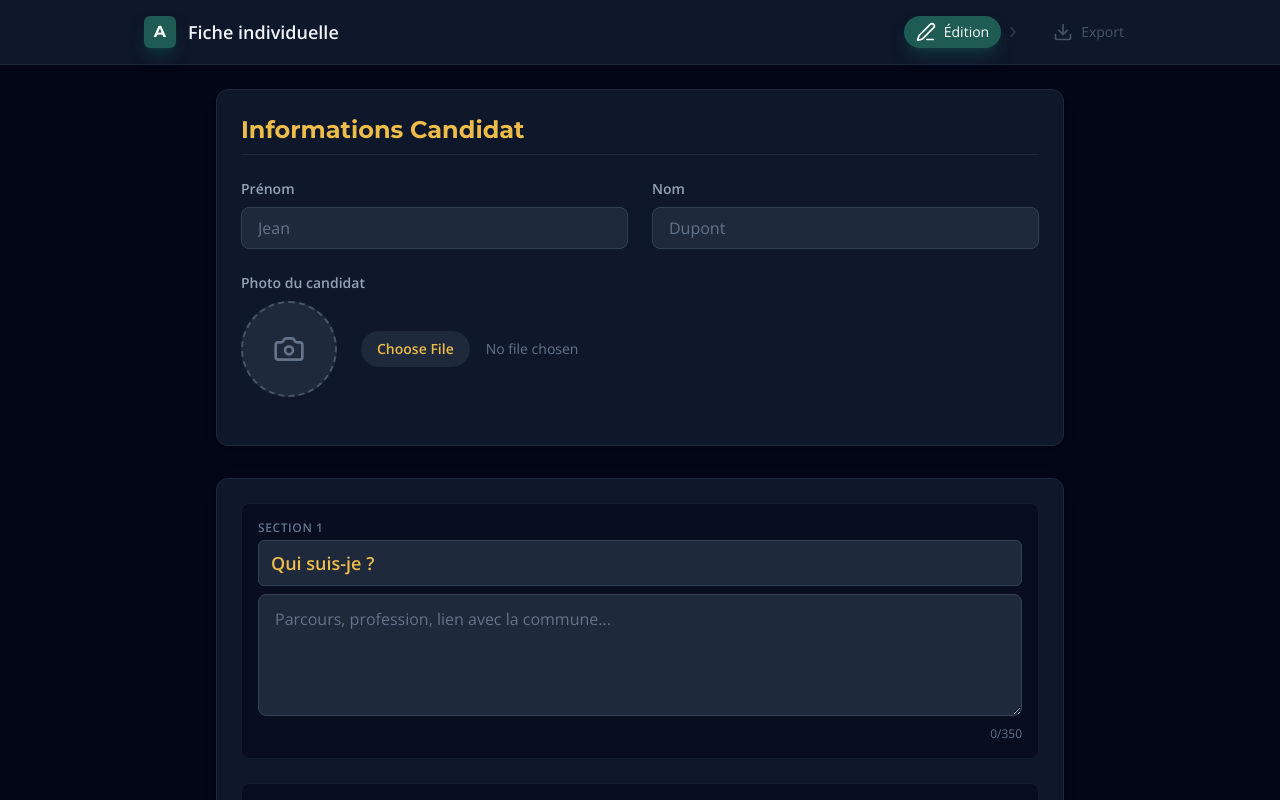
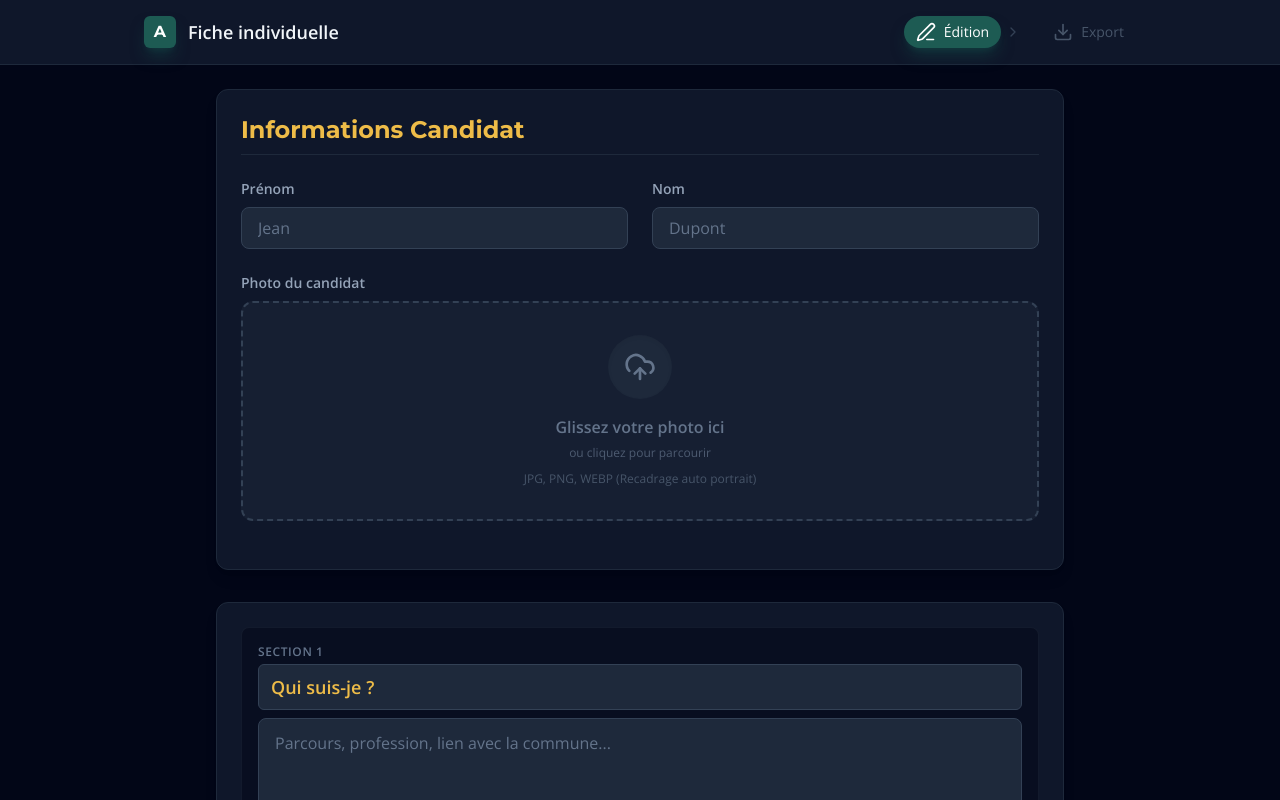
Before and after one commit to WeirdNoise/Collectif, a React (Vite) app: page / in a window 1280 px wide. Shown: the top 800 px of the page. Built offline with nearby package versions, Linux system fonts and the light colour scheme.

Commit message:
feat: Enhance photo upload with drag-and-drop
Adds drag-and-drop functionality for image uploads, improving user experience. Also refines image cropping in the `CardTemplate` to ensure the top part of the image is prioritized.

```diff
--- a/App.tsx
+++ b/App.tsx
@@ -1,5 +1,5 @@
 import React, { useState, useRef, useCallback, useEffect } from 'react';
-import { Camera, Edit3, Image as ImageIcon, Download, Check, ChevronRight } from 'lucide-react';
+import { Camera, Edit3, Image as ImageIcon, Download, Check, ChevronRight, UploadCloud } from 'lucide-react';
 import { toPng } from 'html-to-image';
 import { CandidateProfile, Step } from './types';
 import { CardTemplate } from './components/CardTemplate';
@@ -27,6 +27,7 @@ export default function App() {
   const [currentStep, setCurrentStep] = useState<Step>(Step.COLLECT);
   const [data, setData] = useState<CandidateProfile>(INITIAL_PROFILE);
   const [isGenerating, setIsGenerating] = useState(false);
+  const [isDragging, setIsDragging] = useState(false);
 
   // Refs for generating images (attached to off-screen elements)
   const refA4 = useRef<HTMLDivElement>(null);
@@ -56,10 +57,36 @@ export default function App() {
     setData(prev => ({ ...prev, [name]: value }));
   };
 
+  const processFile = (file: File) => {
+    if (file && file.type.startsWith('image/')) {
+      const url = URL.createObjectURL(file);
+      setData(prev => ({ ...prev, photoUrl: url }));
+    } else {
+      alert("Format de fichier non supporté. Veuillez utiliser une image (JPEG, PNG).");
+    }
+  };
+
   const handlePhotoUpload = (e: React.ChangeEvent<HTMLInputElement>) => {
     if (e.target.files && e.target.files[0]) {
-      const url = URL.createObjectURL(e.target.files[0]);
-      setData(prev => ({ ...prev, photoUrl: url }));
+      processFile(e.target.files[0]);
+    }
+  };
+
+  const handleDragOver = (e: React.DragEvent<HTMLDivElement>) => {
+    e.preventDefault();
+    setIsDragging(true);
+  };
+
+  const handleDragLeave = (e: React.DragEvent<HTMLDivElement>) => {
+    e.preventDefault();
+    setIsDragging(false);
+  };
+
+  const handleDrop = (e: React.DragEvent<HTMLDivElement>) => {
+    e.preventDefault();
+    setIsDragging(false);
+    if (e.dataTransfer.files && e.dataTransfer.files[0]) {
+      processFile(e.dataTransfer.files[0]);
     }
   };
 
@@ -211,20 +238,45 @@ export default function App() {
 
               <div className="mb-6">
                 <label className="block text-sm font-semibold text-slate-400 mb-2">Photo du candidat</label>
-                <div className="flex items-center space-x-6">
-                  <div className="w-24 h-24 bg-slate-800 rounded-full overflow-hidden border-2 border-dashed border-slate-600 flex items-center justify-center shrink-0">
-                    {data.photoUrl ? (
-                      <img src={data.photoUrl} alt="Preview" className="w-full h-full object-cover" />
-                    ) : (
-                      <Camera className="text-slate-500 w-8 h-8" />
-                    )}
-                  </div>
+
+                <div
+                  onDragOver={handleDragOver}
+                  onDragLeave={handleDragLeave}
+                  onDrop={handleDrop}
+                  className={`
+                    relative w-full border-2 border-dashed rounded-xl p-8 flex flex-col items-center justify-center transition-all cursor-pointer group
+                    ${isDragging ? 'border-domessin-primary bg-domessin-primary/10' : 'border-slate-700 bg-slate-800/50 hover:bg-slate-800'}
+                  `}
+                >
                   <input
                     type="file"
-                    accept="image/*"
+                    accept="image/png, image/jpeg, image/jpg, image/webp"
                     onChange={handlePhotoUpload}
-                    className="block w-full text-sm text-slate-500 file:mr-4 file:py-2 file:px-4 file:rounded-full file:border-0 file:text-sm file:font-semibold file:bg-slate-800 file:text-domessin-secondary hover:file:bg-slate-700 cursor-pointer"
+                    className="absolute inset-0 w-full h-full opacity-0 cursor-pointer"
                   />
+
+                  {data.photoUrl ? (
+                    <div className="relative">
+                      <div className="w-32 h-32 rounded-full overflow-hidden border-4 border-slate-600 shadow-xl mx-auto">
+                        {/* Preview with same object-top cropping as the final card */}
+                        <img src={data.photoUrl} alt="Preview" className="w-full h-full object-cover object-top" />
+                      </div>
+                      <div className="absolute -bottom-2 -right-2 bg-slate-900 rounded-full p-2 border border-slate-700 shadow-sm text-slate-300">
+                        <Edit3 className="w-4 h-4" />
+                      </div>
+                    </div>
+                  ) : (
+                    <div className="flex flex-col items-center text-slate-500 group-hover:text-slate-400 transition-colors">
+                      <div className="w-16 h-16 bg-slate-800 rounded-full flex items-center justify-center mb-4 shadow-inner">
+                         <UploadCloud className="w-8 h-8" />
+                      </div>
+                      <p className="font-semibold text-center">
+                        Glissez votre photo ici <br/>
+                        <span className="text-xs font-normal opacity-70">ou cliquez pour parcourir</span>
+                      </p>
+                      <p className="text-xs mt-2 text-slate-600">JPG, PNG, WEBP (Recadrage auto portrait)</p>
+                    </div>
+                  )}
                 </div>
               </div>
             </div>
--- a/components/CardTemplate.tsx
+++ b/components/CardTemplate.tsx
@@ -67,7 +67,7 @@ export const CardTemplate = forwardRef<HTMLDivElement, CardTemplateProps>(({ dat
           {/* Round Photo */}
           <div className={`relative ${isVertical ? 'w-80 h-80' : 'w-56 h-56'} mx-auto mb-6 rounded-full overflow-hidden border-8 border-slate-100 shadow-xl bg-white`}>
             {data.photoUrl ? (
-              <img src={data.photoUrl} alt="Candidat" className="w-full h-full object-cover" />
+              <img src={data.photoUrl} alt="Candidat" className="w-full h-full object-cover object-top" />
             ) : (
               <div className="w-full h-full bg-slate-200 flex items-center justify-center text-slate-400">
                 <span>Photo</span>
```
